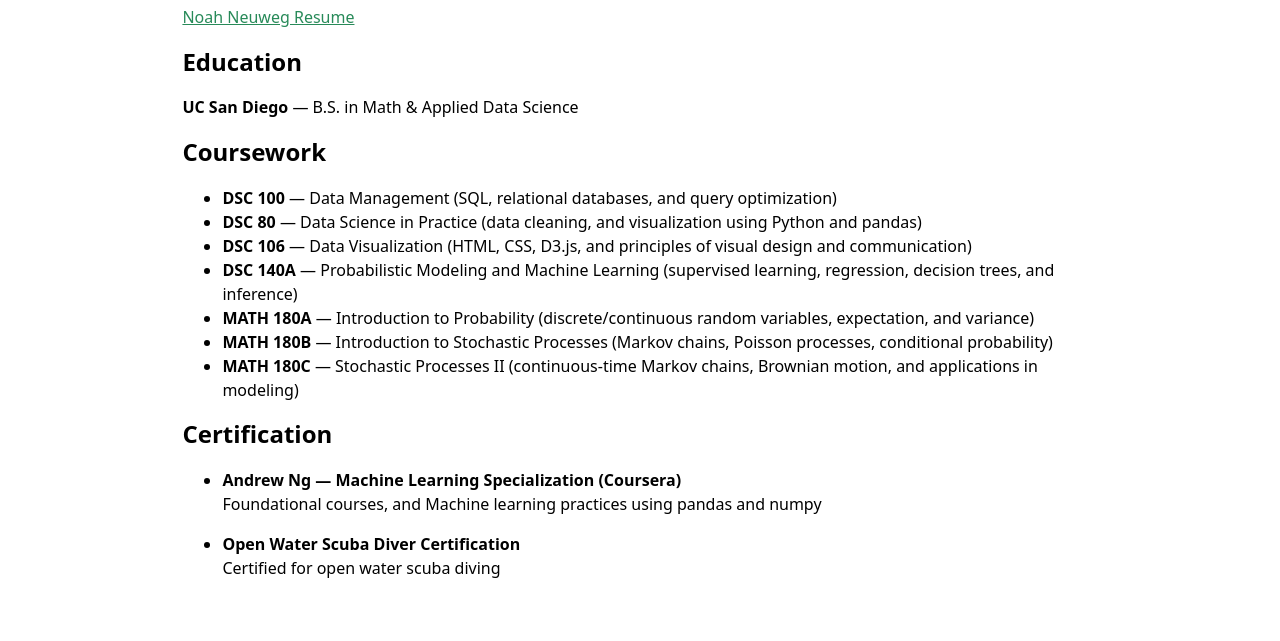
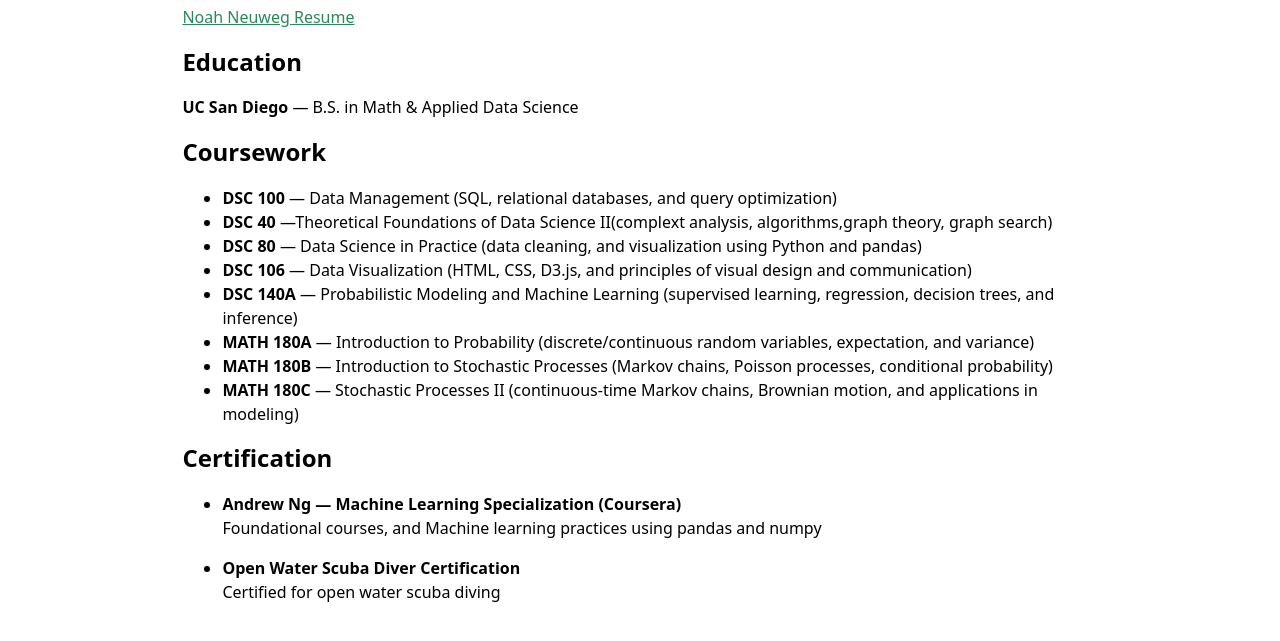
Before and after one commit to NFNeuweg/Portfolio, a website: page Resume/index.html in a window 1280 px wide. Shown: the part 185-826 px from the top of the page. Before the commit the page ends 805 px from the top, so only its background shows below. Drawn offline with Linux system fonts and the light colour scheme.

Commit message:
revised resume page
updated resume and resume index html to include algorithm work

```diff
--- a/Resume/index.html
+++ b/Resume/index.html
@@ -31,6 +31,7 @@
         <h2>Coursework</h2>
         <ul>
             <li><strong>DSC 100</strong> — Data Management (SQL, relational databases, and query optimization)</li>
+            <li><strong>DSC 40</strong> —Theoretical Foundations of Data Science II(complext analysis, algorithms,graph theory, graph search)</li>
             <li><strong>DSC 80</strong> — Data Science in Practice (data cleaning,  and visualization using Python and pandas)</li>
             <li><strong>DSC 106</strong> — Data Visualization (HTML, CSS, D3.js, and principles of visual design and communication)</li>
             <li><strong>DSC 140A</strong> — Probabilistic Modeling and Machine Learning (supervised learning, regression, decision trees, and inference)</li>
```
Also changed, not shown: 1 other file.
